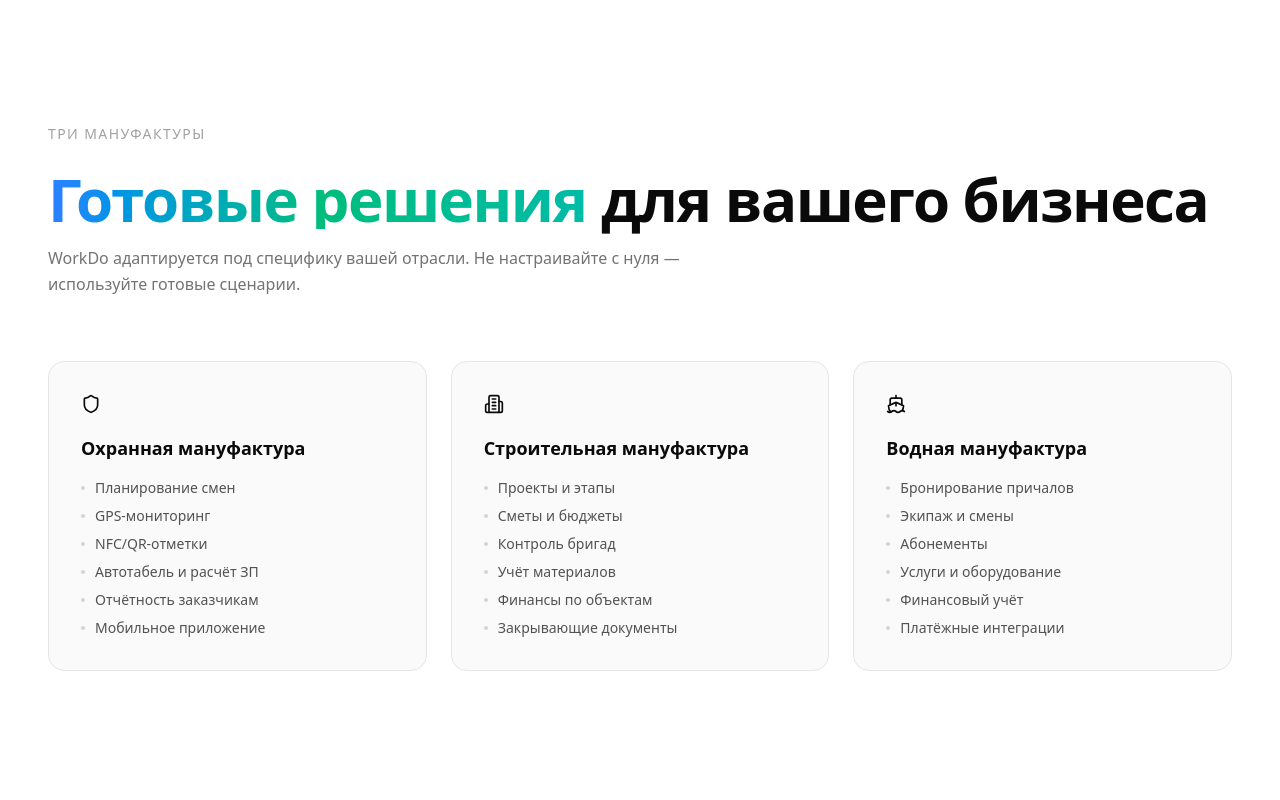
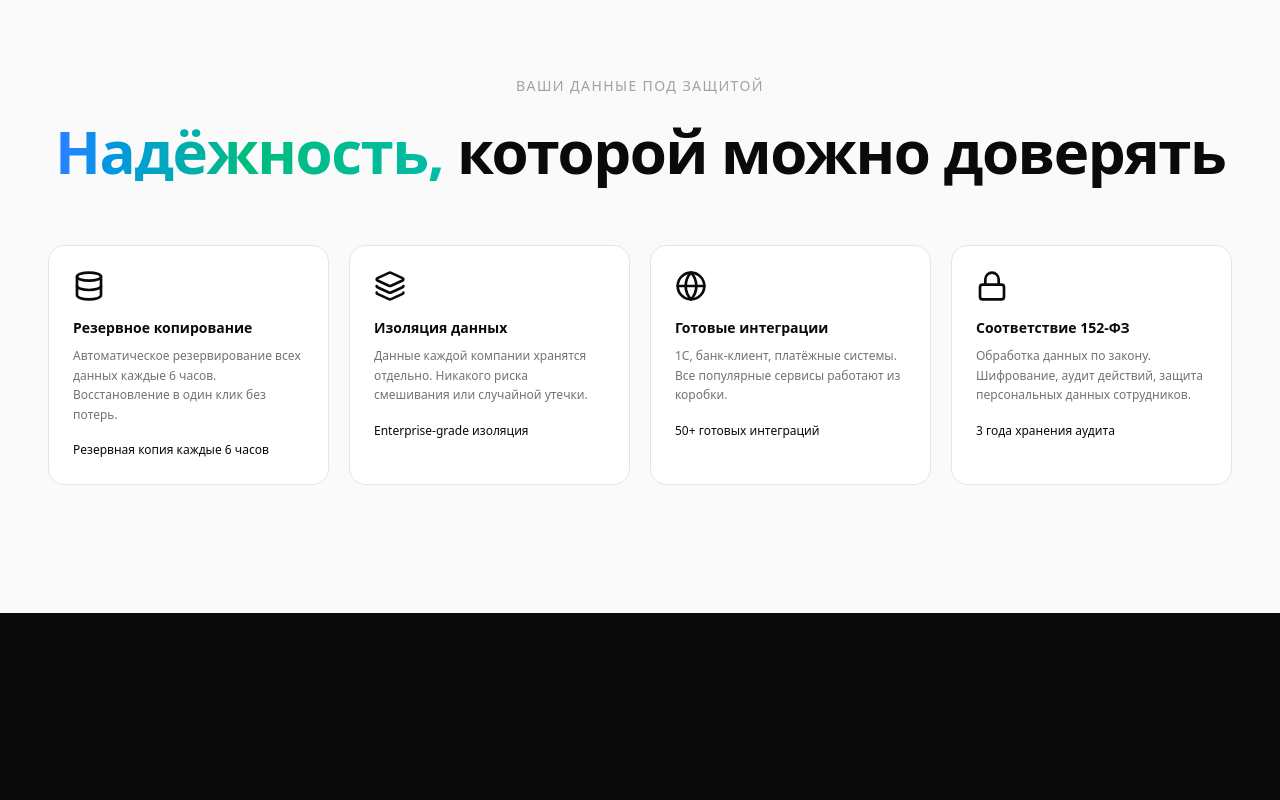
Before and after one commit to glcskl/TESTlending, a Next.js app: page / in a window 1280 px wide. Shown: the part 3600-4400 px from the top of the page. Built offline with nearby package versions, Linux system fonts and the light colour scheme.

Commit message:
feat: neutral platform copy; remove мануфактуры industries section

```diff
--- a/src/app/layout.tsx
+++ b/src/app/layout.tsx
@@ -2,7 +2,7 @@ import type { Metadata } from "next";
 import "./globals.css";
 
 export const metadata: Metadata = {
-  title: "WorkDo — ERP-Платформа управления бизнесом полного цикла для охранных, строительных и яхт-клубов",
+  title: "WorkDo — ERP-Платформа управления бизнесом полного цикла",
   description:
     "WorkDo — ERP-платформа управления бизнесом полного цикла: управление персоналом, объектами, финансами и отчётностью в одной платформе.",
 };
--- a/src/app/page.tsx
+++ b/src/app/page.tsx
@@ -3,7 +3,7 @@
 import { useRef, useState, useEffect } from "react";
 import Link from "next/link";
 import { motion, useScroll, useTransform, useSpring, useInView, type MotionValue } from "framer-motion";
-import { ArrowRight, CircleCheckBig, Sparkles, Shield, Ship, Building2, Home as HomeIcon, Users, BarChart3, MapPin, TrendingUp, Database, Layers, Lock, Clock, Smartphone, Target, Zap, Globe } from "lucide-react";
+import { ArrowRight, CircleCheckBig, Sparkles, Shield, Home as HomeIcon, Users, BarChart3, MapPin, TrendingUp, Database, Layers, Lock, Clock, Smartphone, Target, Zap, Globe } from "lucide-react";
 
 function MagneticLink({ href, children, className = "" }: { href: string; children: React.ReactNode; className?: string }) {
   const ref = useRef<HTMLAnchorElement>(null);
@@ -386,70 +386,6 @@ export default function Home() {
         </div>
       </section>
 
-      {/* ─── Industries ─── */}
-      <section className="py-32 md:py-44">
-        <div className="max-w-[1400px] mx-auto px-6 md:px-12">
-          <motion.div {...fadeUp} className="mb-16">
-            <span className="text-sm font-medium uppercase tracking-widest text-neutral-400">Три мануфактуры</span>
-            <h2 className="text-4xl md:text-6xl font-bold tracking-tight mt-6"><RevealLine className="bg-gradient-to-r from-blue-500 via-emerald-500 to-teal-500 bg-clip-text text-transparent" text="Готовые решения" />{" "}<RevealLine className="text-neutral-950" text="для вашего бизнеса" /></h2>
-            <p className="text-neutral-500 mt-4 max-w-2xl leading-relaxed">WorkDo адаптируется под специфику вашей отрасли. Не настраивайте с нуля — используйте готовые сценарии.</p>
-          </motion.div>
-
-          <div className="grid md:grid-cols-3 gap-6">
-            {[
-              {
-                icon: Shield,
-                label: "Охранная мануфактура",
-                features: [
-                  "Планирование смен", "GPS-мониторинг", "NFC/QR-отметки",
-                  "Автотабель и расчёт ЗП", "Отчётность заказчикам", "Мобильное приложение",
-                ],
-              },
-              {
-                icon: Building2,
-                label: "Строительная мануфактура",
-                features: [
-                  "Проекты и этапы", "Сметы и бюджеты", "Контроль бригад",
-                  "Учёт материалов", "Финансы по объектам", "Закрывающие документы",
-                ],
-              },
-              {
-                icon: Ship,
-                label: "Водная мануфактура",
-                features: [
-                  "Бронирование причалов", "Экипаж и смены", "Абонементы",
-                  "Услуги и оборудование", "Финансовый учёт", "Платёжные интеграции",
-                ],
-              },
-            ].map((ind, i) => {
-              const Icon = ind.icon;
-              return (
-                <motion.div
-                  key={i}
-                  initial={{ opacity: 0, y: 20 }}
-                  whileInView={{ opacity: 1, y: 0 }}
-                  viewport={{ once: true }}
-                  transition={{ delay: i * 0.1, duration: 0.5, ease: [0.16, 1, 0.3, 1] }}
-                  whileHover={{ y: -4 }}
-                  className="group relative p-8 rounded-2xl bg-neutral-50 border border-neutral-200 hover:border-neutral-300 hover:shadow-sm transition-all duration-300"
-                >
-                  <Icon className="w-5 h-5 text-neutral-950 mb-5" />
-                  <h3 className="text-lg font-semibold mb-4">{ind.label}</h3>
-                  <ul className="space-y-2">
-                    {ind.features.map((f) => (
-                      <li key={f} className="flex items-center gap-2.5 text-sm text-neutral-600">
-                        <span className="w-1 h-1 rounded-full bg-neutral-300 flex-shrink-0" />
-                        {f}
-                      </li>
-                    ))}
-                  </ul>
-                </motion.div>
-              );
-            })}
-          </div>
-        </div>
-      </section>
-
       {/* ─── Trust Section ─── */}
       <section className="py-24 md:py-32 bg-neutral-50">
         <div className="max-w-[1400px] mx-auto px-6 md:px-12">
@@ -518,7 +454,7 @@ export default function Home() {
           <div className="grid md:grid-cols-4 gap-12 md:gap-8">
             <div className="md:col-span-1">
               <motion.a href="/" className="text-lg font-bold tracking-tight mb-4 block text-neutral-950" whileHover={{ scale: 1.02 }}>WorkDo</motion.a>
-              <p className="text-sm text-neutral-500 leading-relaxed mb-4">ERP-Платформа управления бизнесом полного цикла для охранных, строительных и водных мануфактур.</p>
+              <p className="text-sm text-neutral-500 leading-relaxed mb-4">ERP-Платформа управления бизнесом полного цикла.</p>
               <div className="flex items-center gap-2">
                 <span className="w-1.5 h-1.5 rounded-full bg-emerald-500 animate-pulse" />
                 <span className="text-xs text-neutral-500">Система работает</span>
```
Also changed, not shown: 1 other file (tests, documents, lock files or other folders).
